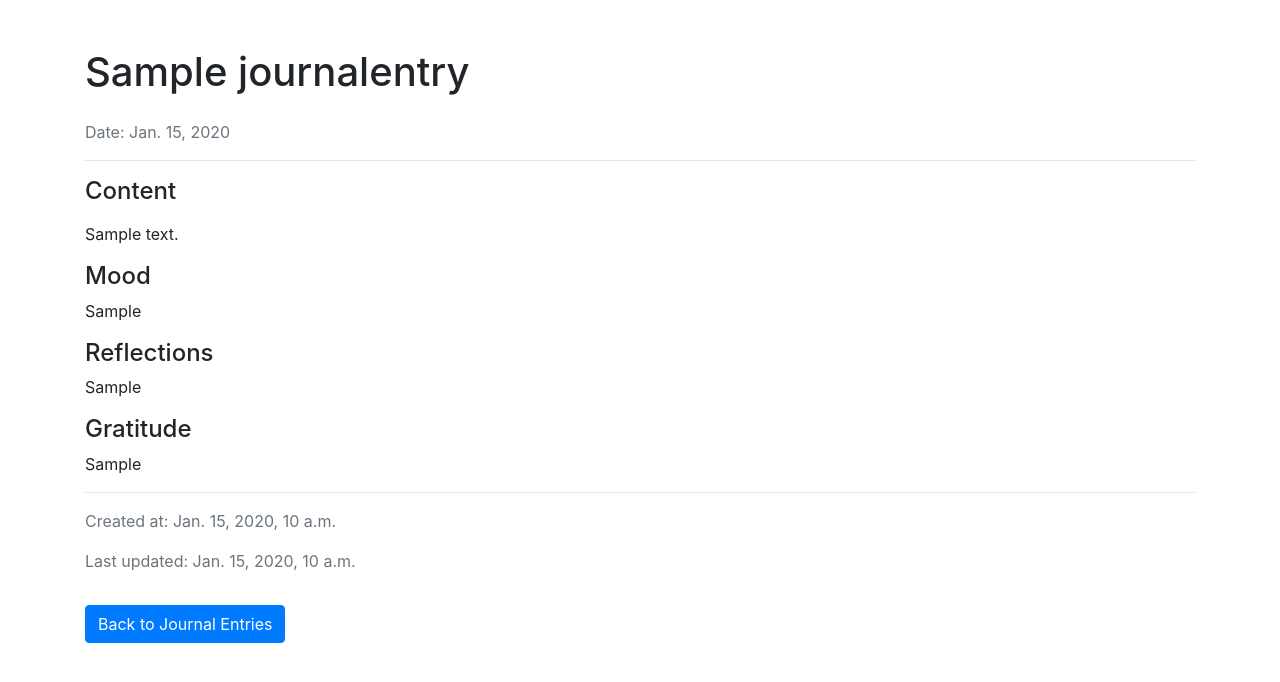
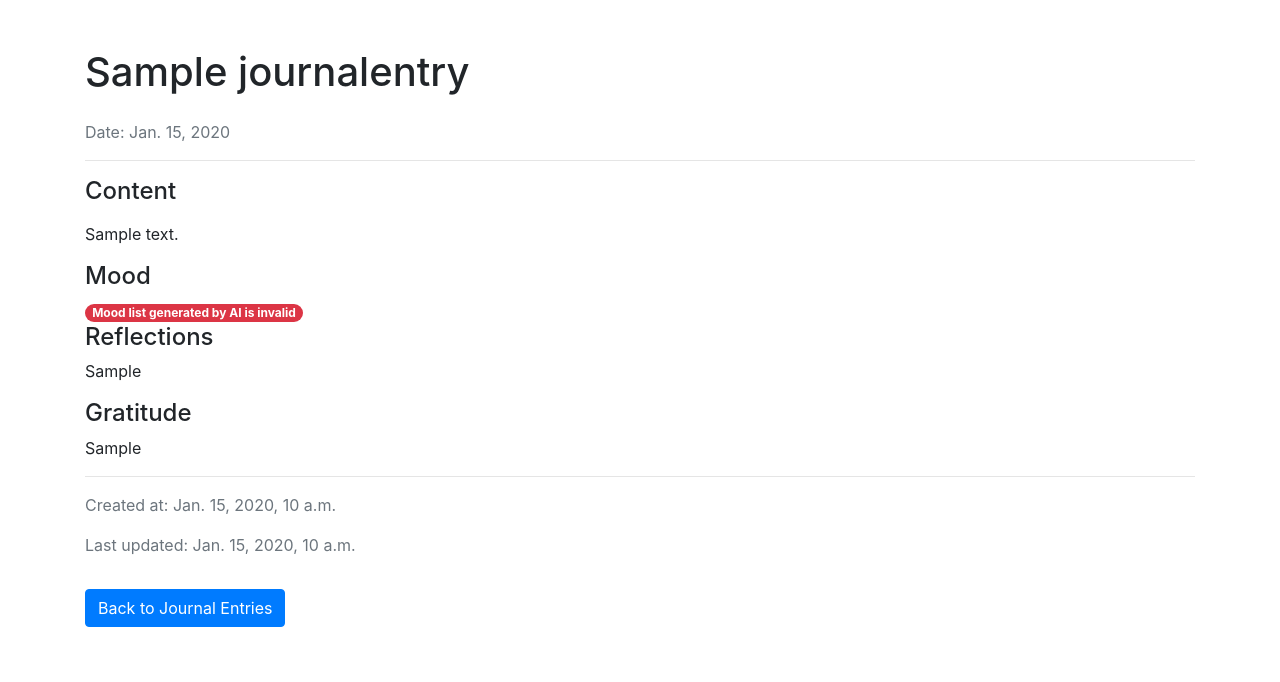
Before and after one commit to ChrisFischer-MTA/Journaling-Application, a Django app: page /details/1/ in a window 1280 px wide. Shown: the top 682 px of the page. Run offline with Django 3.2, Linux system fonts and the light colour scheme; tables that the repository leaves empty hold one stand-in row (values such as "Sample post"); some libraries are stand-ins or nearby versions.

Commit message:
got mood tags working, refined the template a bit more

```diff
--- a/journal_project/journalmain/models.py
+++ b/journal_project/journalmain/models.py
@@ -34,7 +34,7 @@ class JournalEntry(models.Model):
     date = models.DateField(auto_now_add=True)
     title = models.CharField(max_length=1024, blank=True, null=True)
     content = models.TextField(blank=True, null=True)
-    mood = models.CharField(max_length=50, blank=True, null=True)
+    mood = models.CharField(max_length=128, blank=True, null=True)
     reflections = models.TextField(blank=True, null=True)
     gratitude = models.TextField(blank=True, null=True)
     created_at = models.DateTimeField(auto_now=True)
--- a/journal_project/journalmain/templates/journal_detail.html
+++ b/journal_project/journalmain/templates/journal_detail.html
@@ -16,7 +16,10 @@
         <p>{{ entry.content | linebreaks}}</p>
 
         <h4>Mood</h4>
-        <p>{{ entry.mood }}</p>
+        {% for mooditem in moods %}
+          {{ mooditem | safe}}
+        {% endfor %}
+
 
         <h4>Reflections</h4>
         <p>{{ entry.reflections }}</p>
--- a/journal_project/journalmain/views.py
+++ b/journal_project/journalmain/views.py
@@ -1,8 +1,57 @@
 from django.shortcuts import render, get_object_or_404
 from django.http import HttpResponse
 from .models import JournalEntry
+import json
+# Create your views here.
 
-# Create your views here.
+
+# Simple helper function:
+mood_colors = {
+    "happy": "badge-primary",
+    "sad": "badge-secondary",
+    "angry": "badge-danger",
+    "afraid": "badge-warning",
+    "excited": "badge-success",
+    "calm": "badge-info",
+    "worried": "badge-light",
+    "in love": "badge-danger",
+    "surprised": "badge-warning",
+    "proud": "badge-success",
+    "ashamed": "badge-secondary",
+    "frustrated": "badge-danger",
+    "guilty": "badge-danger",
+    "curious": "badge-info",
+    "nostalgic": "badge-light",
+    "hopeful": "badge-primary",
+    "disappointed": "badge-secondary",
+    "embarrassed": "badge-secondary",
+    "envious": "badge-danger",
+    "grateful": "badge-success",
+    "longing": "badge-info",
+    "relieved": "badge-primary",
+    "optimistic": "badge-primary",
+    "pessimistic": "badge-dark"
+}
+
+def mood_list_creation(entry: JournalEntry):
+    return_list = []
+    if(entry.mood is None):
+        print('Journal is yet to be processed by AI')
+        return ['<span class="badge badge-pill badge-light">Journal is yet to be processed by AI</span>']
+    else:
+        # We expect that entry.mood is a valid python array
+        try:
+            # Hacky way of doing this, but, this is the best I can think of
+            print(json.loads(entry.mood.replace("'", '"'))) # AI will generate the list with either ' or ", this fixes it
+            moodl = json.loads(entry.mood.replace("'", '"'))
+            for element in moodl:
+                print(element)
+                if mood_colors.get(element) is not None:
+                    return_list.append(f'<span class="badge badge-pill {mood_colors.get(element)}">{element}</span>')
+        except:
+           return ['<span class="badge badge-pill badge-danger">Mood list generated by AI is invalid</span>']
+    print(return_list)
+    return return_list
 
 def journals(request):
     journal_entries = JournalEntry.objects.all()
@@ -10,4 +59,6 @@ def journals(request):
 
 def journal_detail(request, id):
     entry = get_object_or_404(JournalEntry, id=id)
-    return render(request, 'journal_detail.html', {'entry': entry})
+    mood = mood_list_creation(entry)
+    print(mood)
+    return render(request, 'journal_detail.html', {'entry': entry, 'moods' : mood})
```
Also changed, not shown: main.md (+27 -2 lines).
